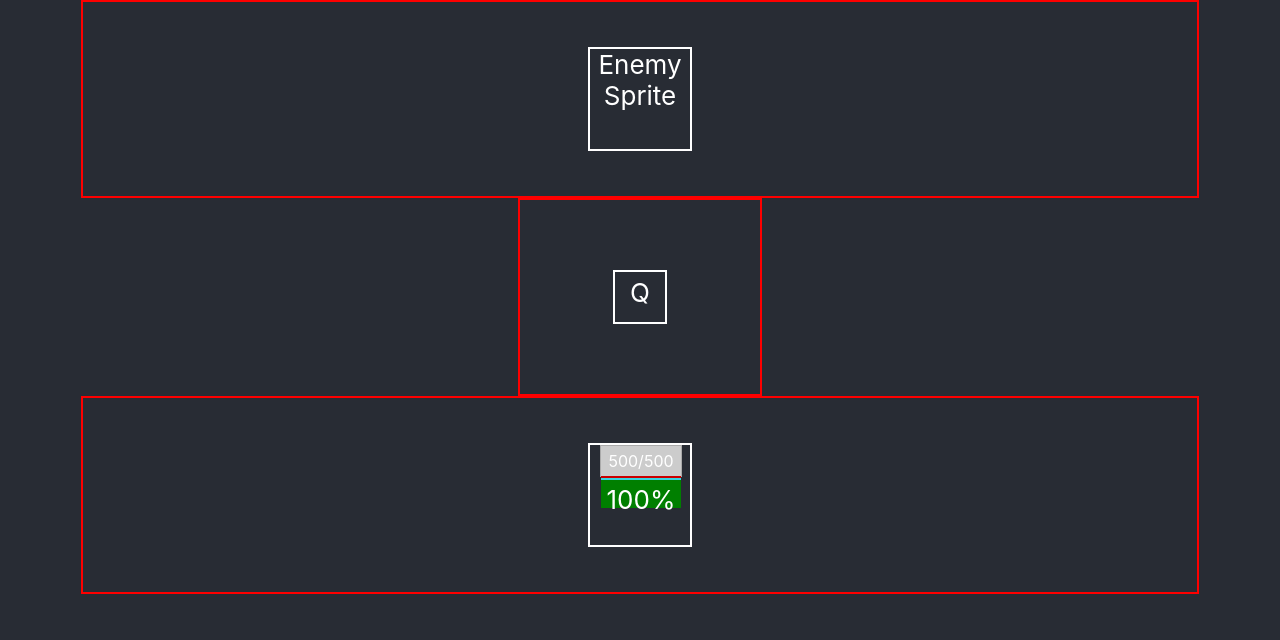
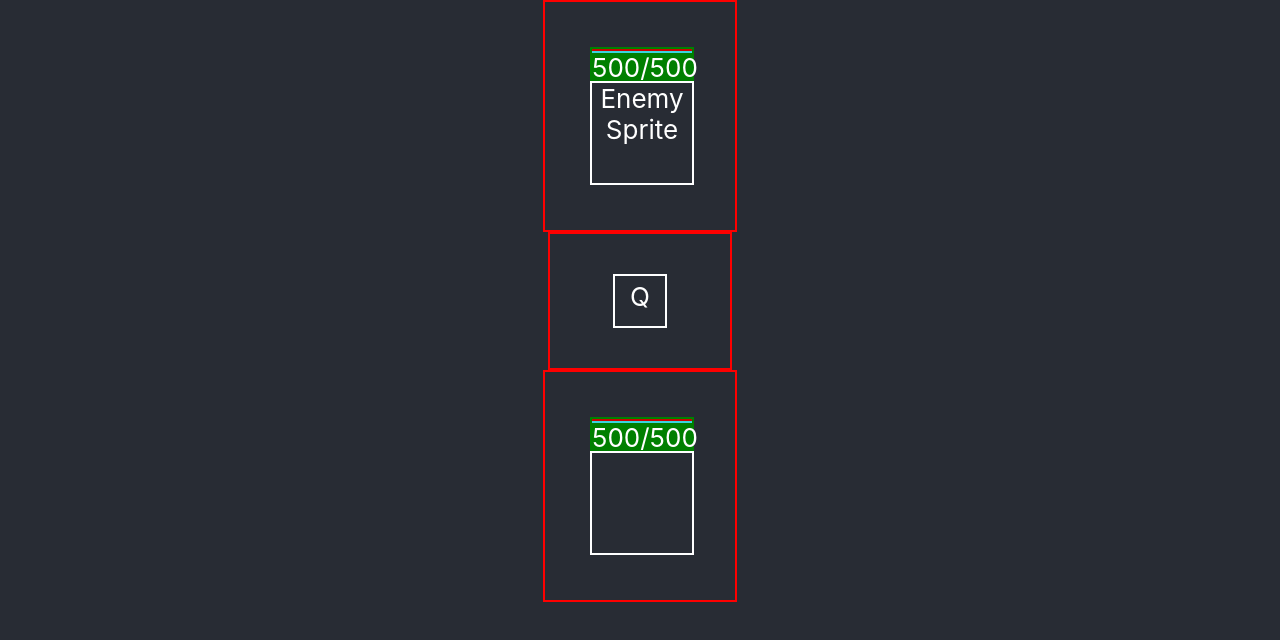
Before and after one commit to foodfighterdevs/foodfighters, a React (Create React App) app: page / in a window 1280 px wide. Shown: the top 640 px of the page. Built offline with nearby package versions, Linux system fonts and the light colour scheme.

Commit message:
Moved health bar and refactored HealthBar.js

```diff
--- a/src/PracticeMode.css
+++ b/src/PracticeMode.css
@@ -1,6 +1,6 @@
 #prompt-holder {
 	width: 100px;
-	padding: 70px;
+	padding: 40px;
 	border: 2px solid red;
 	margin: 0 auto;
 }
@@ -14,12 +14,12 @@
 }
 
 #enemy {
-	width: 80%;
+	width: 100px;
 	display: inline-block;
 }
 
 #player {
-	width: 80%;
+	width: 100px;
 	display: inline-block;
 }
 
--- a/src/PracticeMode.js
+++ b/src/PracticeMode.js
@@ -1,14 +1,6 @@
 import React from "react";
-import Player from "./components/Player";
+import Player from "./components/Player.js";
 import "./PracticeMode.css";
-
-// import
-// {
-//   BrowserRouter as Router,
-//   Switch,
-//   Route,
-//   Link
-// } from "react-router-dom"
 
 class PracticeMode extends React.Component {
 	constructor(props) {
@@ -19,42 +11,21 @@ class PracticeMode extends React.Component {
 		return (
 			<div>
 				<div id="enemy" className="area">
+					<Player name="computer" />
 					{/* <div className="special-move">Special Move</div> */}
 					<div id="enemy-sprite" className="sprite">
 						Enemy Sprite
 					</div>
-					{/* <div id="player-health" className="health">
-						Health
-					</div> */}
 				</div>
 				<div id="prompt-holder">
-					{/* <div id="key-prompt"><a href="/sandbox/bar_test.html">Q</a></div> */}
-					<div id="key-prompt">
-						Q
-						{/* <Router>
-							<Link to="/sandbox/bar_test.html">Q</Link>
-
-							<Switch>
-								<Route
-									path="/sandbox/bar_test.html"
-									component={() => {
-										window.location.href = "sandbox/bar_test.html";
-										return null;
-									}}
-								></Route>
-							</Switch>
-						</Router> */}
-					</div>
+					<div id="key-prompt">Q</div>
 				</div>
 				<div id="player" className="area">
 					{/* <div className="special-move">Special Move</div> */}
+					<Player name="user" />
 					<div id="player-sprite" className="sprite">
 						{/* Player Sprite */}
-						<Player />
 					</div>
-					{/* <div id="player-health" className="health">
-						Health
-					</div> */}
 				</div>
 			</div>
 		);
--- a/src/components/HealthBar.js
+++ b/src/components/HealthBar.js
@@ -1,54 +1,83 @@
-import $ from 'jquery'
-import React from 'react'
-import './bars.css'
+import $ from "jquery";
+import React from "react";
+import "./bars.css";
 
-let maxHealth = 500, curHealth = maxHealth
+class Bar extends React.Component {
+	constructor(props) {
+		super(props);
+		this.state = { curHealth: 500, maxHealth: 500 };
+	}
+	click(modification) {
+		this.setState({ curHealth: this.state.curHealth + modification });
 
-function applyChange(modification)
-{
-  curHealth = curHealth + modification
-
-  if (curHealth < 0)
-  {
-    curHealth = 0;
+		if (this.state.curHealth < 0) {
+			this.setState({ curHealth: 0 });
 		}
 
-  if (curHealth > maxHealth)
-  {
-    curHealth = maxHealth;
+		if (this.state.curHealth > this.state.maxHealth) {
+			this.setState({ curHealth: this.state.maxHealth });
 		}
 
-  let a = curHealth * (100 / maxHealth)
+		let a = this.state.curHealth * (100 / this.state.maxHealth);
 
-  $(".health-bar-text").html(Math.round(a) + "%")
-  $(".health-bar-red").animate({
-    'width': a + "%"
-  }, 700);
-  $(".health-bar").animate({
-    'width': a + "%"
-  }, 500);
-  $(".health-bar-blue").animate({
-    'width': a + "%"
-  }, 300);
-  $('.total').html(curHealth + "/" + maxHealth)
+		$(".health-bar-text").html(
+			this.state.curHealth + "/" + this.state.maxHealth
+		);
+		$(".health-bar-red").animate(
+			{
+				width: a + "%"
+			},
+			700
+		);
+		$(".health-bar").animate(
+			{
+				width: a + "%"
+			},
+			500
+		);
+		$(".health-bar-blue").animate(
+			{
+				width: a + "%"
+			},
+			300
+		);
+		$(".total").html(this.state.curHealth + "/" + this.state.maxHealth);
 	}
-
-const Bar = (props) =>
-{
-  // $('.total').html();
-  // $(".health-bar-text").html()
-  // $(".health-bar").css()
-  let style = { width: "100%" }
-
+	render() {
+		let style = { width: "100%" };
 		return (
-    <div className="health-box" style={style} onClick={props.click}>
-      <div className="total">{curHealth + "/" + maxHealth}</div>
+			<div>
+				<div
+					className="health-box"
+					style={style}
+					onClick={() => this.click(-18)}
+				>
 					<div className="health-bar-red"></div>
 					<div className="health-bar-blue"></div>
 					<div className="health-bar"></div>
-      <div className="health-bar-text">{Math.round(curHealth * (100 / maxHealth)) + "%"}</div>
+					<div className="health-bar-text">
+						{this.state.curHealth + "/" + this.state.maxHealth}
 					</div>
-  )
+				</div>
+			</div>
+		);
+	}
 }
 
-export { Bar, applyChange }
+// const Bar = props => {
+// 	// $('.total').html();
+// 	// $(".health-bar-text").html()
+// 	// $(".health-bar").css()
+// 	let style = { width: "100%" };
+
+// 	return (
+// 		<div className="health-box" style={style} onClick={props.click}>
+// 			<div className="health-bar-red"></div>
+// 			<div className="health-bar-blue"></div>
+// 			<div className="health-bar"></div>
+// 			<div className="health-bar-text">{curHealth + "/" + maxHealth}</div>
+// 		</div>
+// 	);
+// };
+
+export default Bar;
--- a/src/components/bars.css
+++ b/src/components/bars.css
@@ -1,41 +1,9 @@
-.area {
-	padding: 10px;
-	text-align: center;
-   }
-
-   h2 {
-	padding: 5px;
-	text-align: center;
-   }
-
-   p {
-	width: 500px;
-	padding: 1%;
-	margin: auto;
-   }
-
-   .btn {
-	text-align: center;
-	width: 100px;
-	background-color: #A8C2C4;
-	border: 2px solid #97aeb0;
-	padding: 20px;
-	display: inline-block;
-	margin: 30px 10px;
-	user-select: none;
-	-moz-user-select: none;
-	-khtml-user-select: none;
-	-webkit-user-select: none;
-	-o-user-select: none;
-	cursor: pointer;
-   }
-
 .health-box {
 	background-color: #ccc;
 	height: 30px;
-	width: 500px;
-	margin: 0 auto;
-	border: solid 1px #aaa;
+	width: 100%;
+	border: solid 2px green;
+	padding: 0px;
 }
 
 .health-bar {
@@ -62,16 +30,10 @@
 
 .health-bar-text {
 	position: relative;
-	bottom: 80px;
+	bottom: 85px;
 }
 
 .message-box {
 	text-align: center;
 	padding: 5px;
 }
-
-   .total,
-   .message-box {
-	font-size: 16px;
-	margin: 5px;
-   }
--- a/src/components/player.js
+++ b/src/components/player.js
@@ -1,16 +1,16 @@
 import React from "react";
-import { Bar, applyChange } from "./HealthBar";
+import Bar from "./HealthBar.js";
 
 class Player extends React.Component {
 	constructor(props) {
 		super(props);
-		this.state = { data: null };
+		this.state = { name: this.props.name };
 	}
 
 	render() {
 		return (
-			<div id="player">
-				<Health />
+			<div>
+				<Bar />
 				{/* <Image />
 				<Special /> */}
 			</div>
@@ -18,9 +18,9 @@ class Player extends React.Component {
 	}
 }
 
-function Health() {
-	return <Bar click={() => applyChange(-18)} />;
-}
+// function Health() {
+// 	return <Bar onClick/>;
+// }
 
 function Image(props) {
 	//let effect = ""
```
Lines whose indentation alone changed are shown as unchanged.
